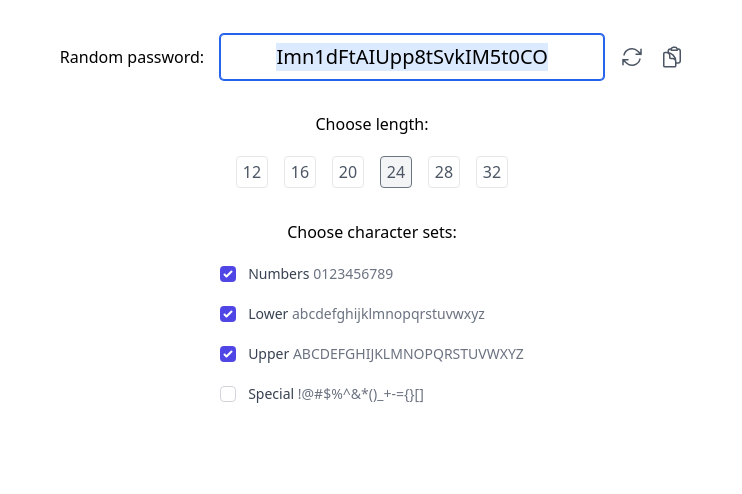
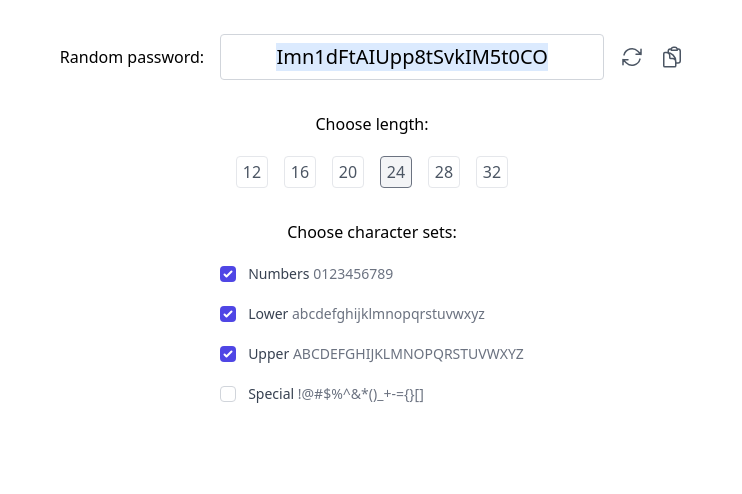
Before and after one commit to random-password-generator/random-password-generator.github.io, a plain HTML site: page index.html in a window 1280 px wide. Shown: the part 190-684 px from the top of the page, without its empty margins (268-1010 px from the left). Drawn offline with nearby package versions, Linux system fonts and the light colour scheme.

Commit message:
Apply styling to password input

```diff
--- a/index.html
+++ b/index.html
@@ -85,11 +85,11 @@
                 <label for="random-password-input">
                     Random password:
                 </label>
-                <input
+                <input type="text"
                     id="random-password-input"
                     x-model="password"
                     x-ref="random-password-input"
-                    class="w-full max-w-sm px-2 text-center text-xl selection:bg-blue-100 border rounded"
+                    class="w-full max-w-sm px-2 text-center text-xl selection:bg-blue-100 border border-gray-300 focus:ring-0 focus:border-gray-300 rounded"
                     autocomplete="off" autocorrect="off" autocapitalize="off" spellcheck="false"
                 />
                 <div class="flex items-center space-x-4">
```
